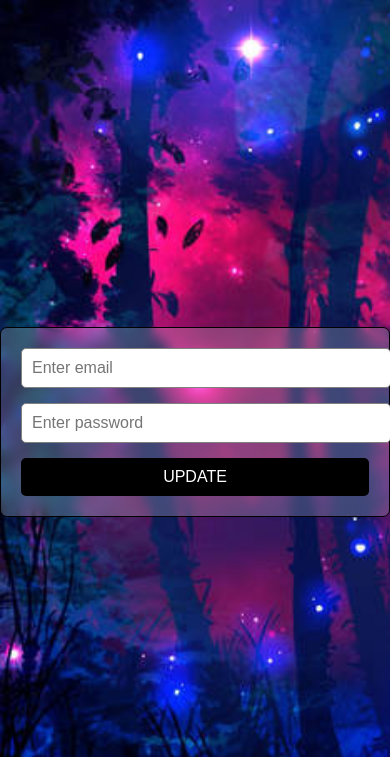
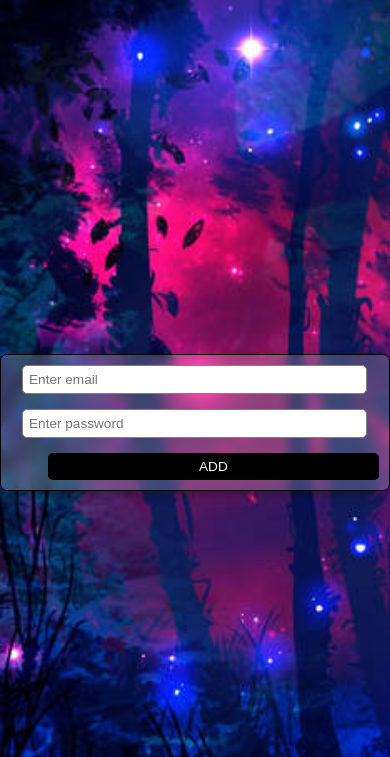
Before and after one commit to Naveenpaul9940/sqlalchemy_login, a Flask app: page / in a window 390 px wide. Shown: the top 757 px of the page. Run offline with Flask 3, Linux system fonts and the light colour scheme.

Commit message:
files updated

```diff
--- a/app.py
+++ b/app.py
@@ -7,6 +7,7 @@ app.config['SQLALCHEMY_TRACK_MODIFICATION'] = False
 
 db = SQLAlchemy(app)
 
+# CREATE TABLE
 class Login(db.Model):
     id = db.Column(db.Integer, primary_key = True, autoincrement = True)
     email = db.Column(db.String, nullable = False)
@@ -15,9 +16,9 @@ class Login(db.Model):
 @app.route("/", methods = ["POST","GET"])
 def insert():
     if request.method == "POST":
-        email = request.form["email"]
-        password = request.form["password"]
-        record = Login(email = email, password = password)
+        form_email = request.form["email"]
+        form_password = request.form["password"]
+        record = Login(email = form_email, password = form_password)
         db.session.add(record)
         db.session.commit()
         db.session.close()
@@ -25,10 +26,12 @@ def insert():
     else:
         return render_template("form.html")
 
+
 @app.route("/view")
 def view():
     all_rec = Login.query.all()
     return render_template("view.html", records = all_rec)
+
 
 @app.route("/delete/<int:id>", methods = ["POST","GET"])
 def delete(id):
@@ -42,6 +45,7 @@ def delete(id):
 def update(id):
     rec = Login.query.get(id)
     if request.method == "POST":
+        # rec = [2,"sakthi@gmail.com",232321]
         rec.email = request.form["email"]
         rec.password = request.form["password"]
         db.session.commit()
--- a/templates/form.html
+++ b/templates/form.html
@@ -6,7 +6,7 @@
     <title>Update Form</title>
     <style>
         body {
-            background-image: url("static/images/neon.jpg");
+            background-image: url("{{url_for('static', filename = 'images/neon.jpg')}}");
             background-size: cover;
             background-repeat: no-repeat;
             margin: 0;
@@ -26,16 +26,20 @@
             display: flex;
             flex-direction: column;
             gap: 15px;
+            box-shadow: 0 4px 10px rgba(0, 0, 0, 0.3);
         }
         input {
-            width: 100%;
+            margin-left: 3%;
+            width: 90%;
             padding: 10px;
             border-radius: 5px;
             border: 1px solid grey;
             font-size: 1rem;
+            outline: none;
         }
         button {
-            width: 100%;
+            margin-left: 10%;
+            width: 70%;
             padding: 10px;
             border-radius: 5px;
             border: none;
@@ -43,17 +47,42 @@
             background-color: #000;
             color: #fff;
             cursor: pointer;
+            transition: background-color 0.3s ease;
         }
         button:hover {
             background-color: #444;
+        }
+
+        /* Responsive Design */
+        @media screen and (max-width: 768px) {
+            form {
+                padding: 15px;
+            }
+            input, button {
+                font-size: 0.9rem;
+                padding: 10px;
+                width: 90%;
+
+            }
+        }
+
+        @media screen and (max-width: 480px) {
+            form {
+                width: 95%;
+                padding: 10px;
+            }
+            input, button {
+                font-size: 0.85rem;
+                padding: 6px;
+            }
         }
     </style>
 </head>
 <body>
     <form action="/" method="POST">
-        <input type="email" name="email"  placeholder="Enter email">
-        <input type="password" name="password"  placeholder="Enter password">
-        <button type="submit">UPDATE</button>
+        <input type="email" name="email" placeholder="Enter email" required>
+        <input type="password" name="password" placeholder="Enter password" required>
+        <button type="submit">ADD</button>
     </form>
 </body>
 </html>
```
Also changed, not shown: templates/update.html (+36 -6 lines), templates/view.html (+23 -7 lines), instance/login_page.db.
